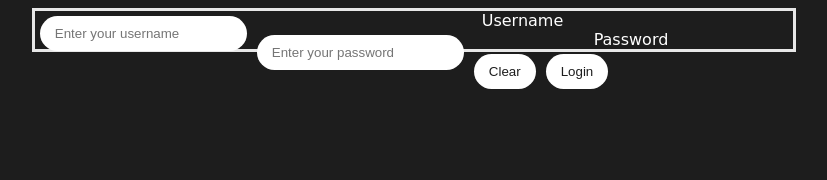
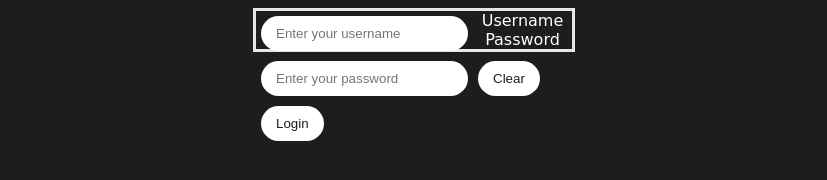
Before and after one commit to deep1327007/UI-UX, a plain HTML site: page Login/login.html in a window 1280 px wide. Shown: the whole page, without its empty margins (226-1053 px from the left). Drawn offline with Linux system fonts and the light colour scheme.

Commit message:
Css update.

```diff
--- a/CSS/login.css
+++ b/CSS/login.css
@@ -5,8 +5,9 @@ body {
   }
 
   .container {
-    margin: auto;
-    width: 60%;
+    margin-left: auto;
+    margin-right: auto;
+    width: 25%;
     border: 3px solid #e7e7e7;
     margin: 0 auto;
     text-align: center;
--- a/CSS/signup.css
+++ b/CSS/signup.css
@@ -5,7 +5,10 @@ body {
   }
 
   .container {
-    width: 80%;
+    margin-left: auto;
+    margin-right: auto;
+    width: 25%;
+    border: 3px solid #e7e7e7;
     margin: 0 auto;
     text-align: center;
   }
```
